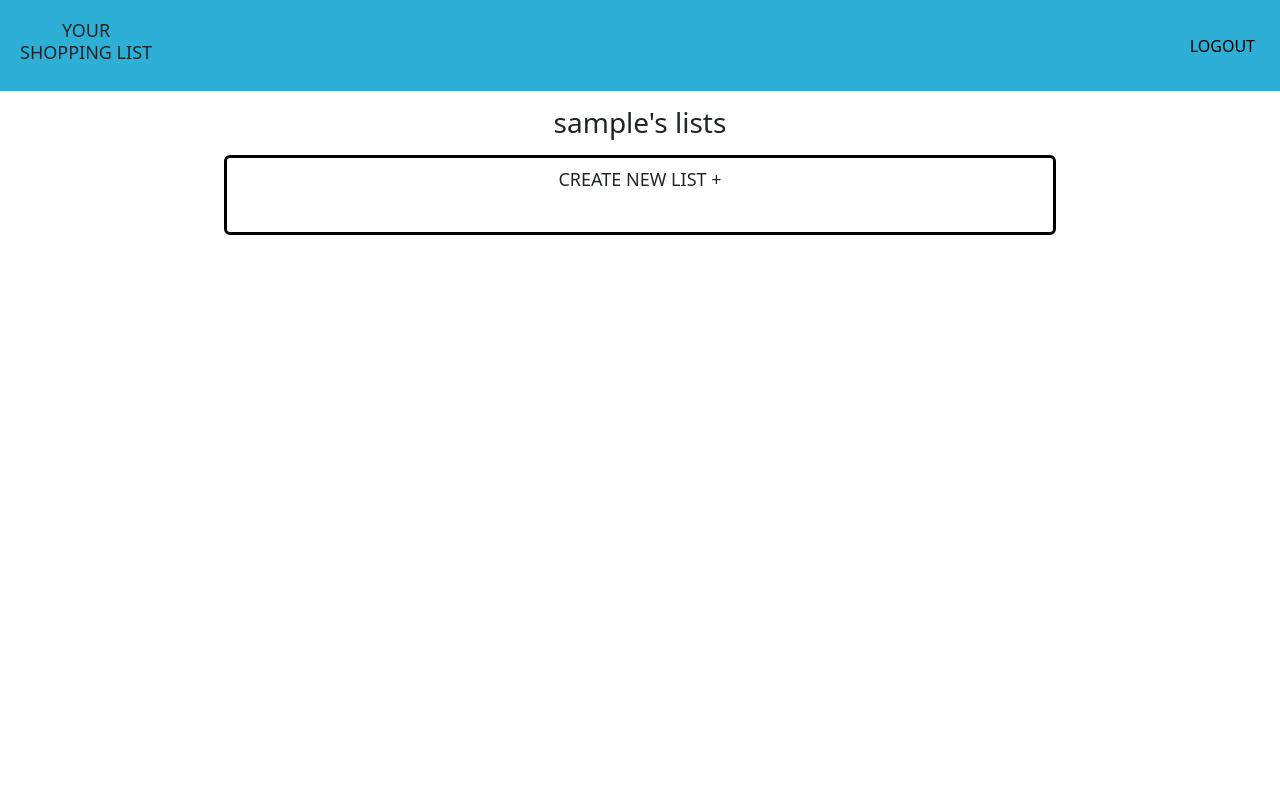
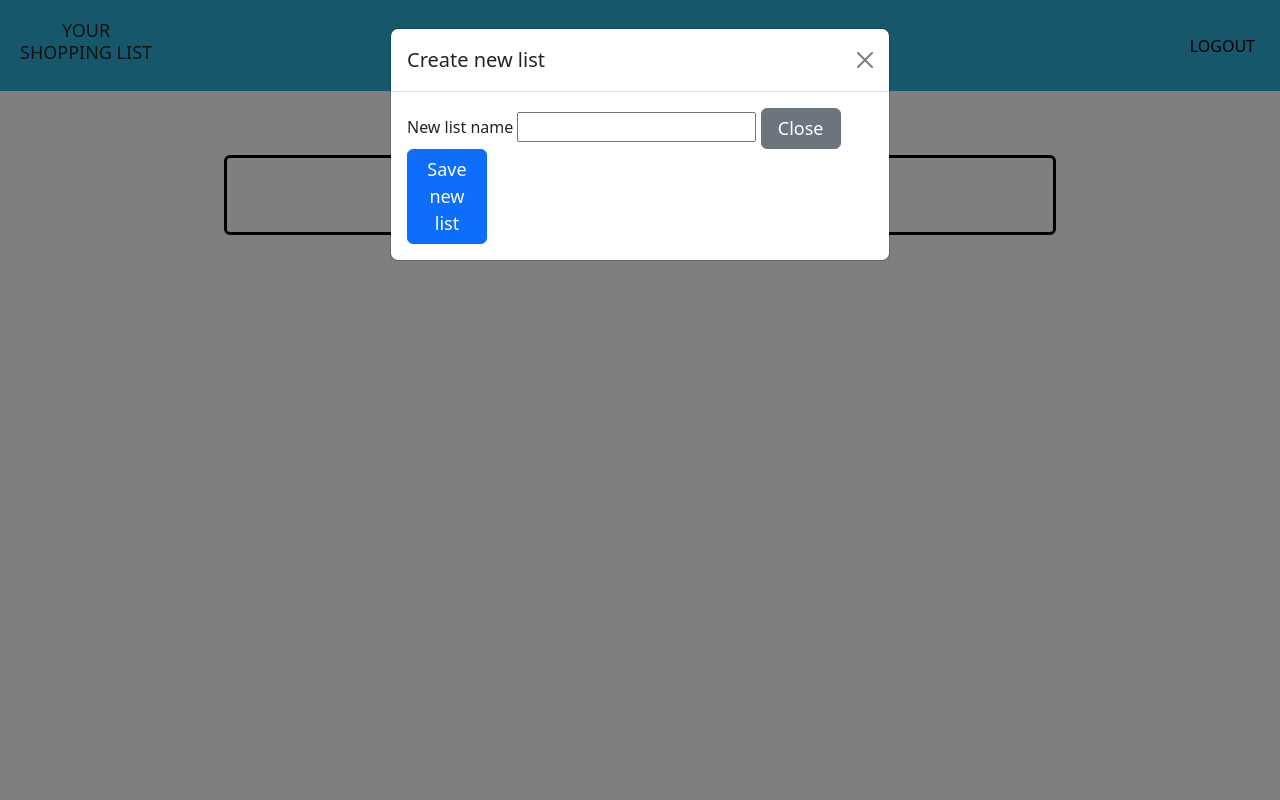
Before and after one commit to mikael-johnsson/your-shopping-list, a Django app: page / in a window 1280 px wide. Run offline with Django 4.2, Linux system fonts and the light colour scheme; the visitor is signed in with stand-in values (Sample User, id 1); data that the repository does not hold is empty.

Commit message:
add js to make modal appear

```diff
--- a/static/js/script.js
+++ b/static/js/script.js
@@ -1,4 +1,5 @@
 //Delete list toast
+console.log('script.js loaded')
 
 const deleteListButton = document.getElementById('delete-list-button')
 const deleteListToast = document.getElementById('deleteListToast')
@@ -13,5 +14,7 @@ if (deleteListButton){
 
 const newListModal = document.getElementsByClassName("modalShow")
 if(newListModal){
-    document.getElementById("new-list-modal").show();
+    const modal = new bootstrap.Modal(document.getElementById("new-list-modal"));
+    modal.show();
+
 }
--- a/templates/base.html
+++ b/templates/base.html
@@ -45,6 +45,7 @@
     <script src="https://cdn.jsdelivr.net/npm/bootstrap@5.3.3/dist/js/bootstrap.bundle.min.js"
         integrity="sha384-YvpcrYf0tY3lHB60NNkmXc5s9fDVZLESaAA55NDzOxhy9GkcIdslK1eN7N6jIeHz" crossorigin="anonymous">
     </script>
+
     <!--Jquery CDN-->
     <script src="https://code.jquery.com/jquery-3.7.1.min.js" integrity="sha256-/JqT3SQfawRcv/BIHPThkBvs0OEvtFFmqPF/lYI/Cxo=" crossorigin="anonymous"></script>
     {% block extras %}
```
